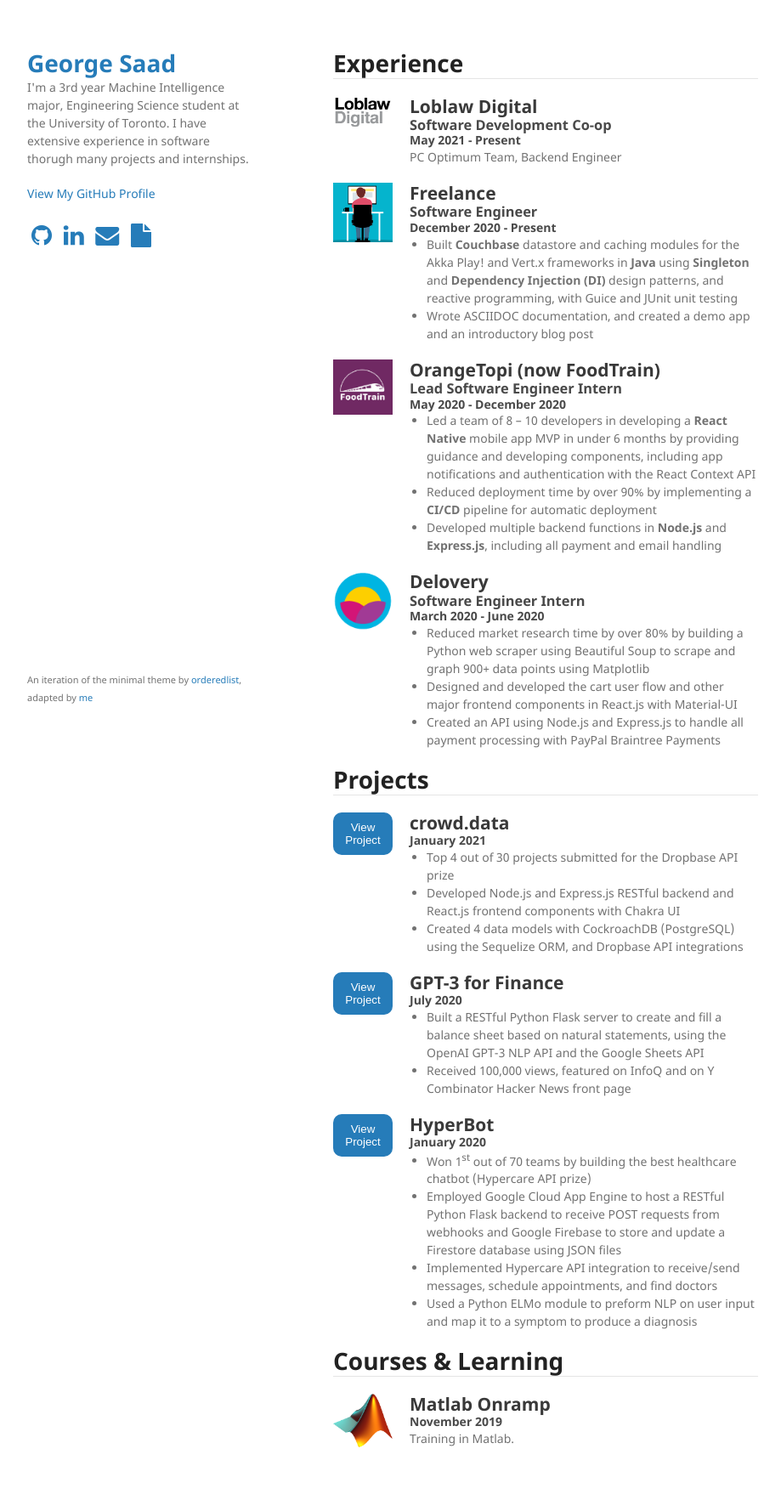
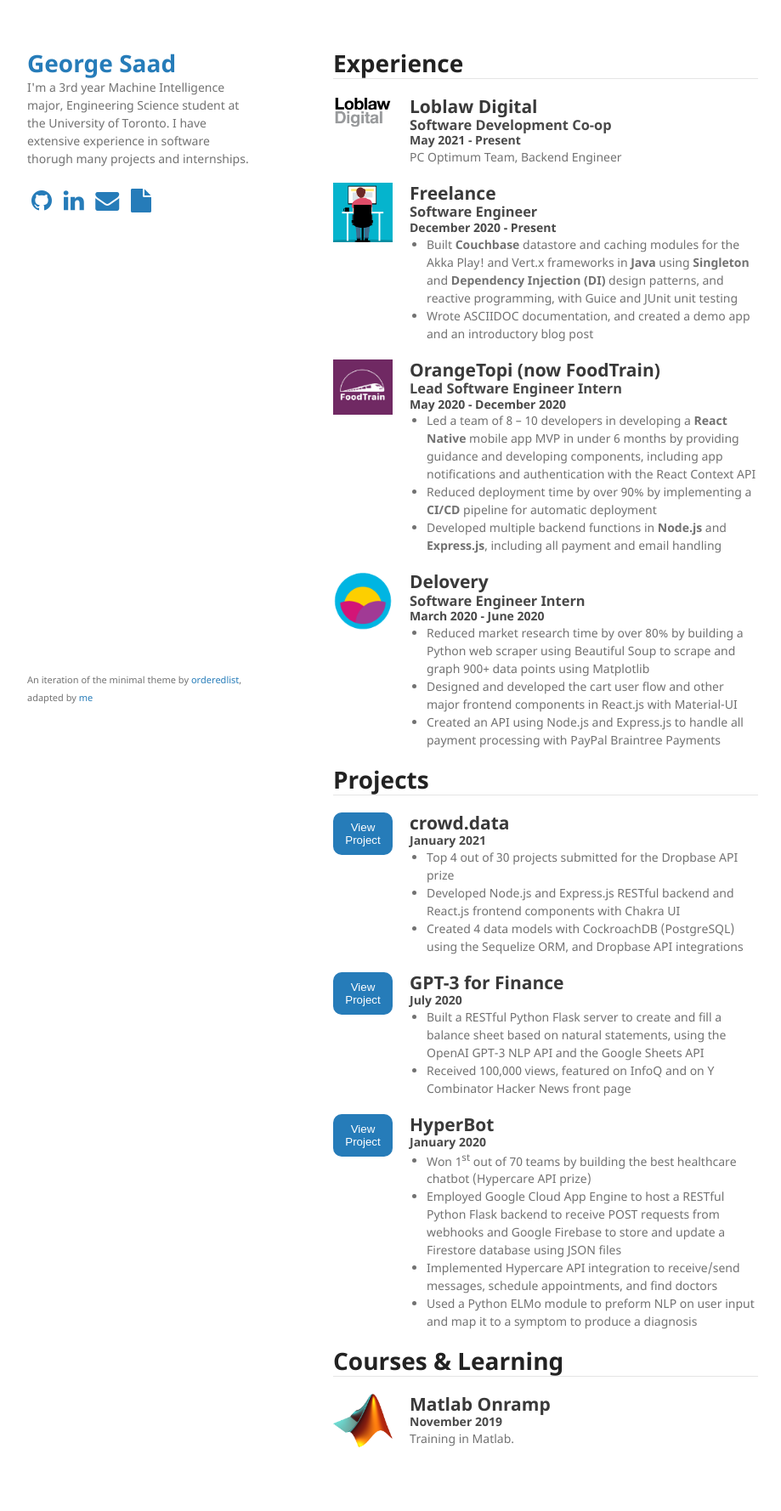
Before and after one commit to rupink/rupink.github.io, a Jekyll site: the page built from index.md, in a window 1280 px wide. Shown: the whole page at 85% size, without its empty margins (178-1097 px from the left). Built offline with Jekyll 4.4.1, drawn with Linux system fonts in a browser that asks for light colours; our own code applies the rules of GitHub Pages for plain Markdown files.

Commit message:
clean page

```diff
--- a/_layouts/default.html
+++ b/_layouts/default.html
@@ -25,15 +25,6 @@
       {% endif %}
 
       <p>{{ site.description | default: site.github.project_tagline }}</p>
-
-      {% if site.github.is_project_page %}
-      <p class="view"><a href="{{ site.github.repository_url }}">View the Project on GitHub <small>{{
-            site.github.repository_nwo }}</small></a></p>
-      {% endif %}
-
-      {% if site.github.is_user_page %}
-      <p class="view"><a href="{{ site.github.owner_url }}">View My GitHub Profile</a></p>
-      {% endif %}
 
       <a target="_blank" rel="noreferrer noopener" href="https://github.com/gkysaad" class="fa fa-github fa-2x icon"></a>
       <a target="_blank" rel="noreferrer noopener" href="https://www.linkedin.com/in/gkysaad/" class="fa fa-linkedin fa-2x icon"></a>
```
Also changed, not shown: 3 other files.
